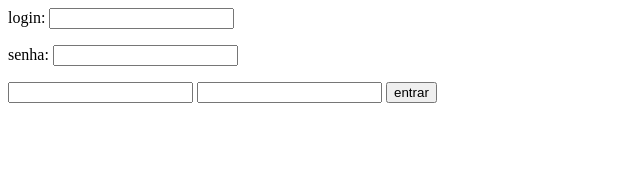
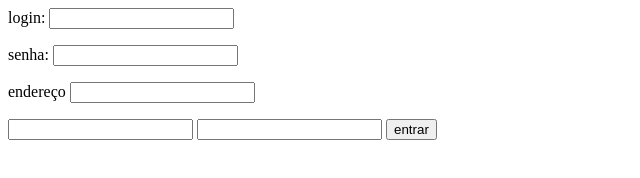
Before and after one commit to CEEMTI-BG-prof-Melissa/aula-04-25-03-laurienny, a plain HTML site: page index.html in a window 1280 px wide. Shown: the whole page, without its empty margins (0-640 px from the left). Drawn offline with Linux system fonts and the light colour scheme.

Commit message:
Update index.html

```diff
--- a/index.html
+++ b/index.html
@@ -10,6 +10,9 @@
     <p>
       senha: <input type="password">
     </p>
+    <p>
+      endereço <input type="text">
+    </p>
 
         <input type="text">
         <input type="password">
```
